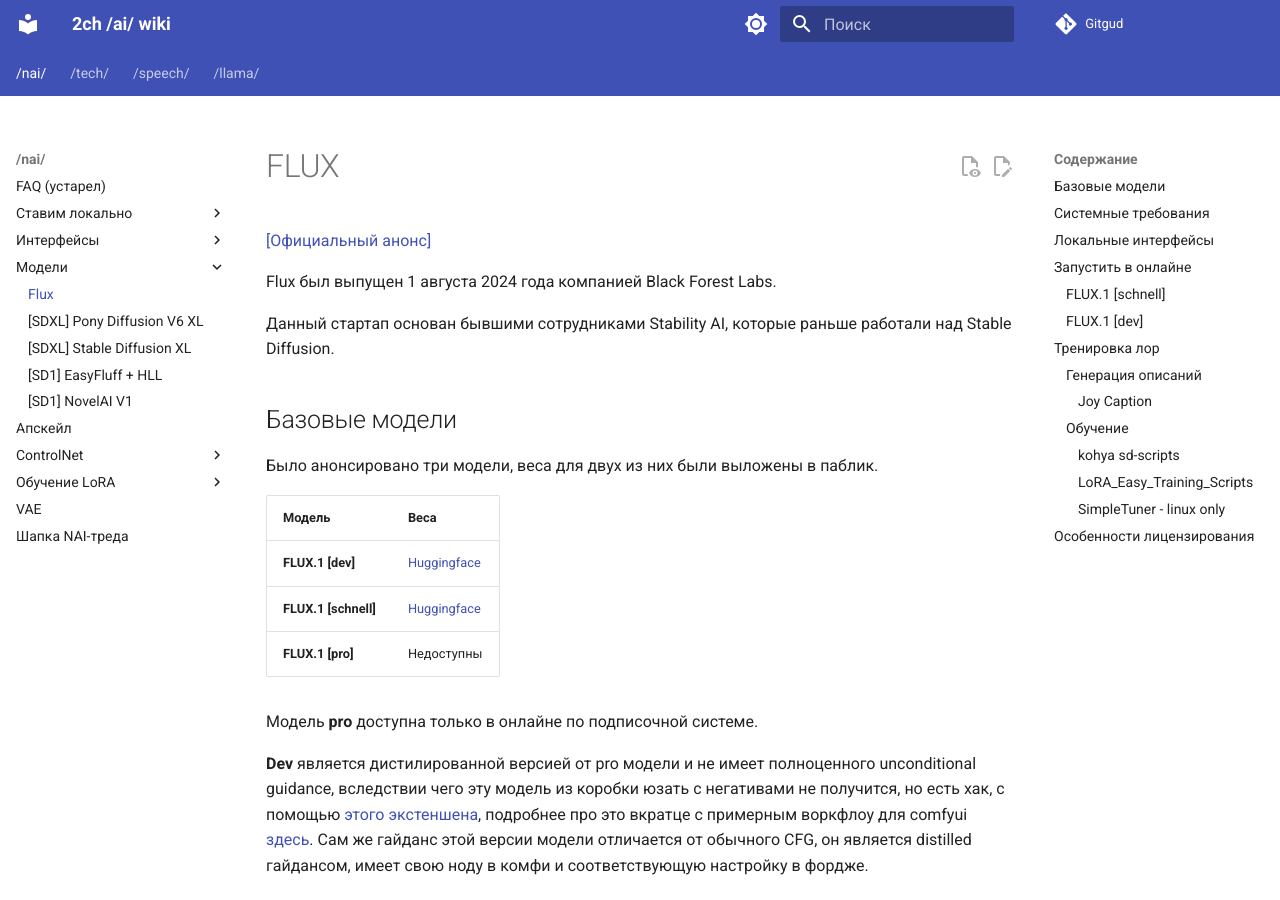
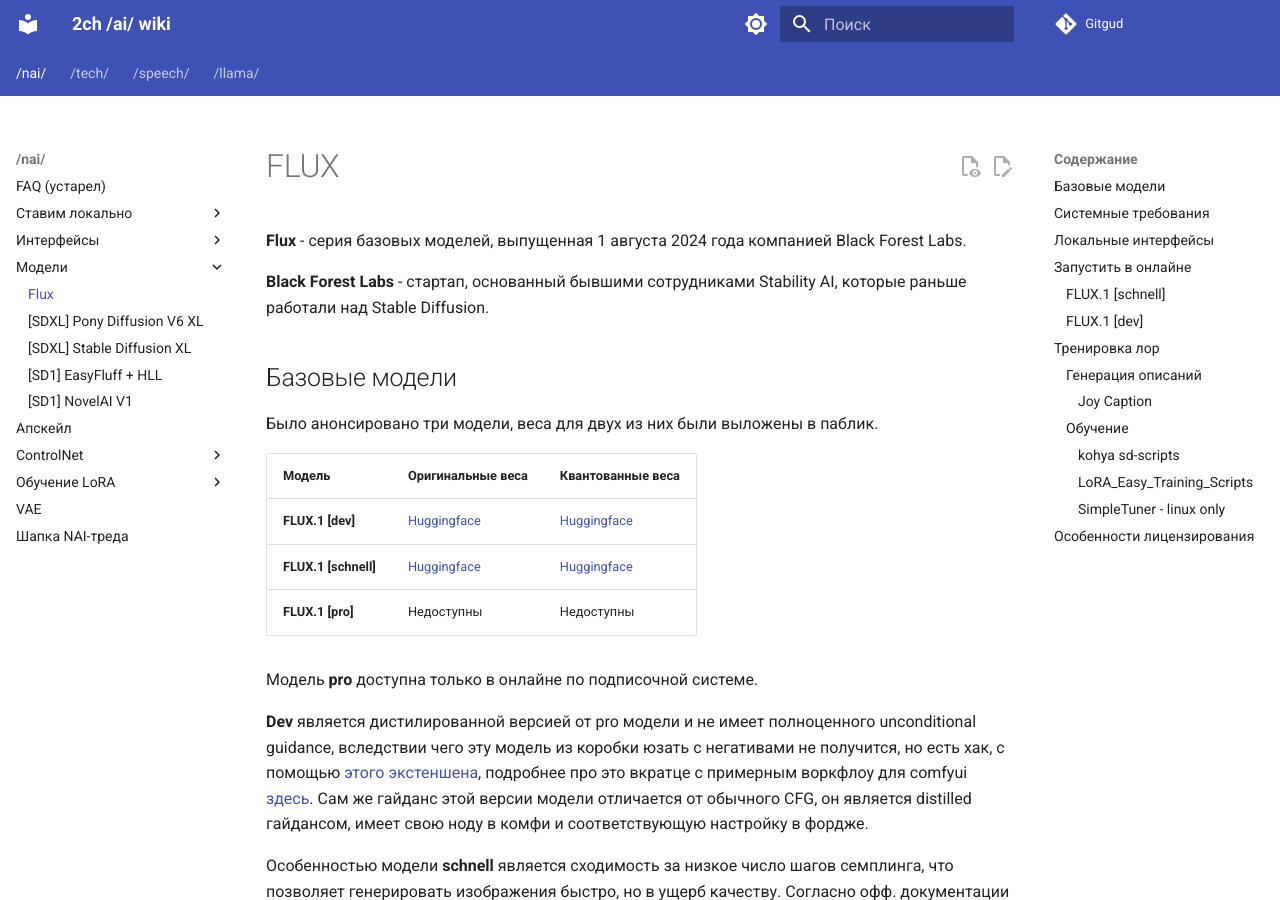
Before and after one commit to 2ch-ai/wiki, an MkDocs documentation site: the page built from docs/nai/models/flux.md, in a window 1280 px wide and 900 px high. Built offline with MkDocs 1.6.1 and Material for MkDocs 9.7.7, drawn with Linux system fonts in a browser that asks for light colours.

Commit message:
terms adjustments for vae/flux; update table with models list for flux; remove misinformation for upscale

```diff
--- a/docs/nai/models/flux.md
+++ b/docs/nai/models/flux.md
@@ -1,19 +1,17 @@
 # FLUX
 
-[[Официальный анонс]](https://blog.fal.ai/flux-the-largest-open-sourced-text2img-model-now-available-on-fal/)
+**Flux** - серия базовых моделей, выпущенная 1 августа 2024 года компанией Black Forest Labs.
 
-Flux был выпущен 1 августа 2024 года компанией Black Forest Labs.
-
-Данный стартап основан бывшими сотрудниками Stability AI, которые раньше работали над Stable Diffusion.
+**Black Forest Labs** - стартап, основанный бывшими сотрудниками Stability AI, которые раньше работали над Stable Diffusion.
 
 ## Базовые модели
 Было анонсировано три модели, веса для двух из них были выложены в паблик.
 
-| Модель               | Веса                                                                   |
-| -------------------- | ---------------------------------------------------------------------- |
-| **FLUX.1 [dev]**     | [Huggingface](https://huggingface.co/black-forest-labs/FLUX.1-dev)     |
-| **FLUX.1 [schnell]** | [Huggingface](https://huggingface.co/black-forest-labs/FLUX.1-schnell) |
-| **FLUX.1 [pro]**     | Недоступны                                                             |
+| Модель               | Оригинальные веса                                                      | Квантованные веса                                                              |
+| -------------------- | ---------------------------------------------------------------------- | ------------------------------------------------------------------------------ |
+| **FLUX.1 [dev]**     | [Huggingface](https://huggingface.co/black-forest-labs/FLUX.1-dev)     | [Huggingface](https://huggingface.co/lllyasviel/FLUX.1-dev-gguf/tree/main)     |
+| **FLUX.1 [schnell]** | [Huggingface](https://huggingface.co/black-forest-labs/FLUX.1-schnell) | [Huggingface](https://huggingface.co/lllyasviel/FLUX.1-schnell-gguf/tree/main) |
+| **FLUX.1 [pro]**     | Недоступны                                                             | Недоступны                                                                     |
 
 Модель **pro** доступна только в онлайне по подписочной системе.
 
```
Also changed, not shown: docs/nai/upscale.md (+1 -6 lines), docs/nai/vae.md (+2 -3 lines).
